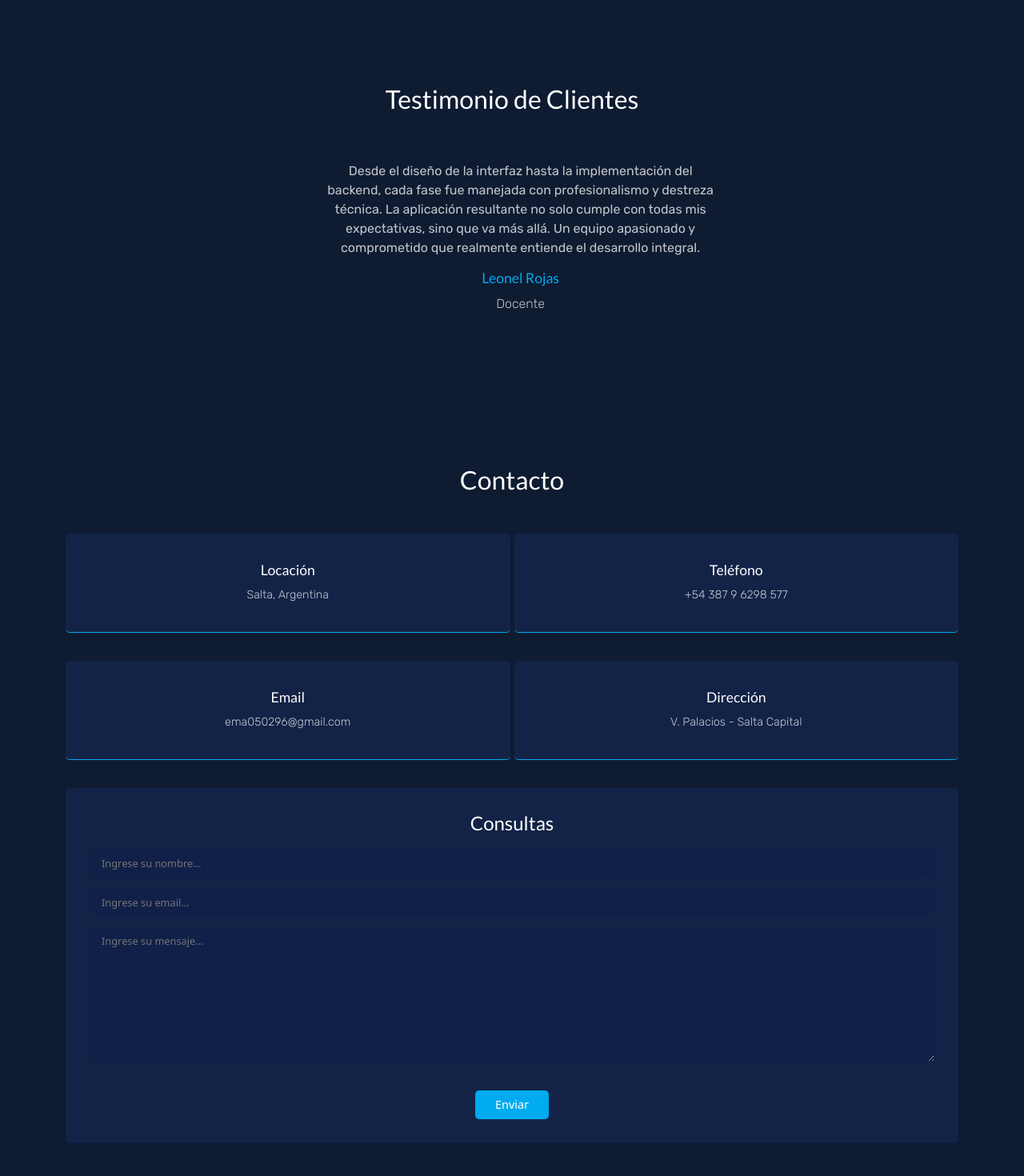
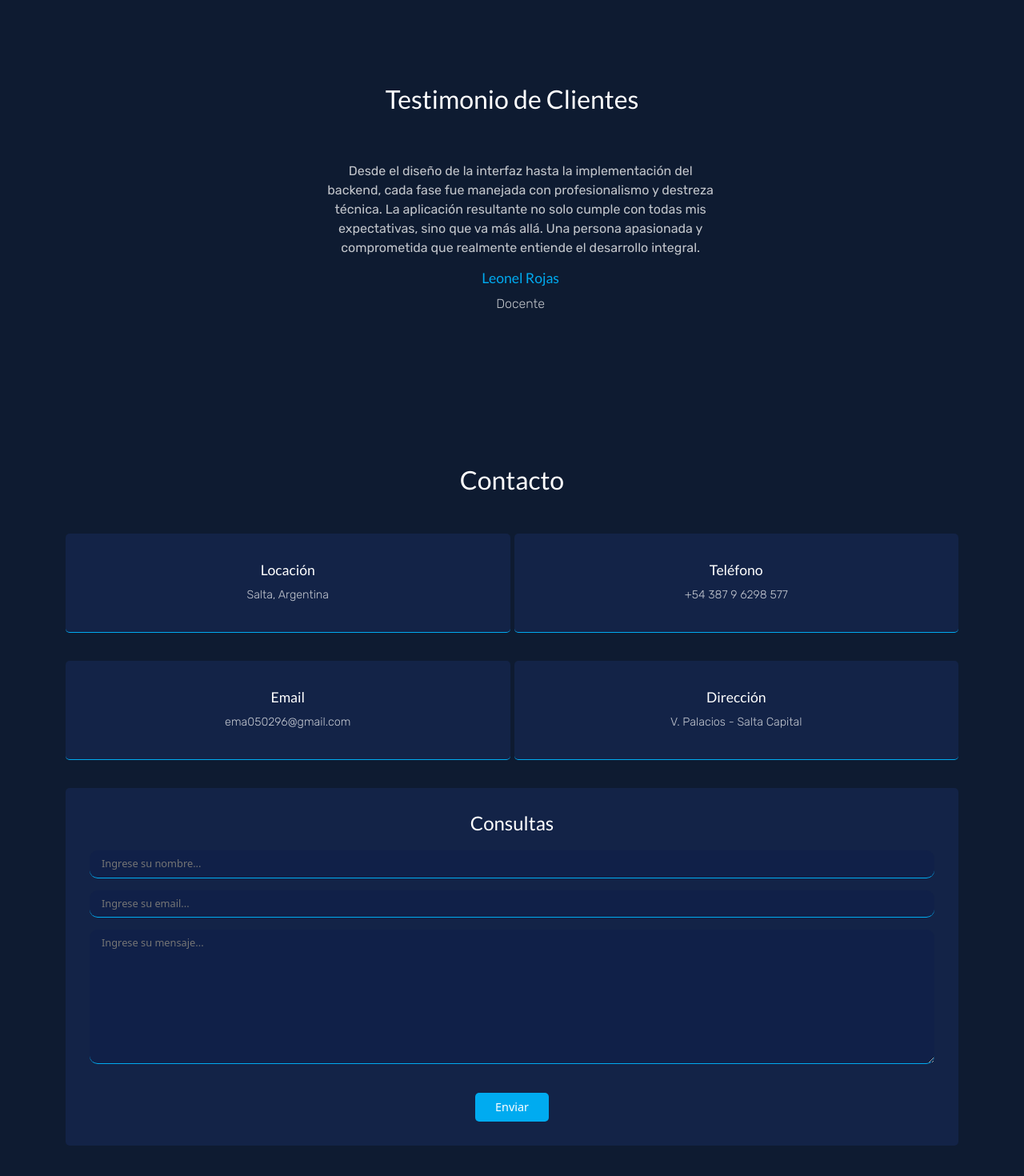
Before and after one commit to Ema0502/JR-Portfolio, a React (Vite) app in the folder vite-porfolio/: page / in a window 1280 px wide. Shown: the part 3137-4607 px from the top of the page at 80% size. Built offline with nearby package versions, Linux system fonts and the light colour scheme.

Commit message:
correcciones visuales

```diff
--- a/vite-porfolio/src/components/Form/ContactForm.module.css
+++ b/vite-porfolio/src/components/Form/ContactForm.module.css
@@ -30,6 +30,7 @@ h4 {
   outline: none;
   border-radius: 10px;
   font-size: 0.8rem;
+  border-bottom: 1px solid var(--colorCeleste);
 }
 
 .submit__btn {
--- a/vite-porfolio/src/components/Testimonial/Testimonial.jsx
+++ b/vite-porfolio/src/components/Testimonial/Testimonial.jsx
@@ -26,7 +26,7 @@ const Testimonial = () => {
             <Slider {...settings}>
               <div>
                 <div className={style.single__testimonial}>
-                  <p>Resolvió rápidamente los problemas de mi PC, fue profesional, amable y resolvió todas mis inquietudes de manera clara. Mi computadora funciona como nueva, ¡gracias al increíble equipo técnico por su servicio de calidad y atención al cliente excepcional!</p>
+                  <p>Resolvió rápidamente los problemas de mi PC, fue profesional, amable y resolvió todas mis inquietudes de manera clara. Mi computadora funciona como nueva, ¡gracias por su servicio de calidad y atención al cliente excepcional!</p>
                   <h6>Natalia Ocampo</h6>
                   <p className={style.title}>Docente</p>
                 </div>
@@ -42,7 +42,7 @@ const Testimonial = () => {
 
               <div>
                 <div className={style.single__testimonial}>
-                  <p>Desde el diseño de la interfaz hasta la implementación del backend, cada fase fue manejada con profesionalismo y destreza técnica. La aplicación resultante no solo cumple con todas mis expectativas, sino que va más allá. Un equipo apasionado y comprometido que realmente entiende el desarrollo integral.</p>
+                  <p>Desde el diseño de la interfaz hasta la implementación del backend, cada fase fue manejada con profesionalismo y destreza técnica. La aplicación resultante no solo cumple con todas mis expectativas, sino que va más allá. Una persona apasionada y comprometida que realmente entiende el desarrollo integral.</p>
                   <h6>Leonel Rojas</h6>
                   <p className={style.title}>Docente</p>
                 </div>
```
